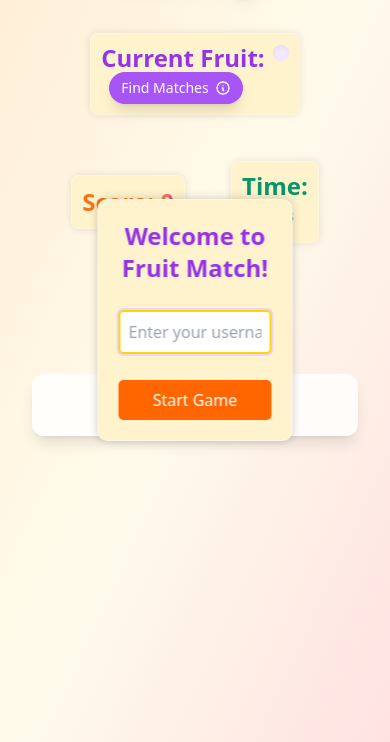
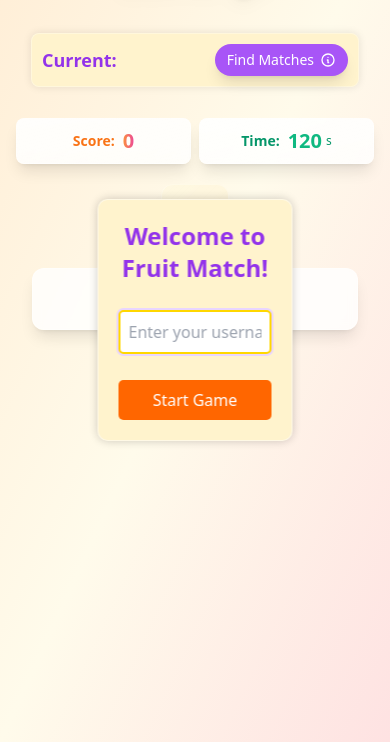
Before and after one commit to Burakgokmen19/fruit-match-game, a plain HTML site: page index.html in a window 390 px wide. Shown: the part 102-844 px from the top of the page. Drawn offline with nearby package versions, Linux system fonts and the light colour scheme.

Commit message:
mobile uyumlu hale getirlid

```diff
--- a/index.html
+++ b/index.html
@@ -209,21 +209,51 @@
         🍓 Fruit Match Game 🫐
     </h1>
 
+    <!-- Oyun Grid'i ve içeriği için container -->
+    <div class="max-w-[800px] mx-auto"> <!-- Maksimum genişlik eklendi -->
         <!-- Oyun bilgileri -->
-    <div class="flex flex-wrap justify-center items-center gap-4 lg:gap-6 mb-8">
+        <div class="flex flex-wrap justify-center items-stretch gap-4 lg:gap-6 mb-4">
+            <!-- Score ve Timer -->
+            <div class="hidden lg:flex gap-4 w-full justify-center">
+                <!-- Score -->
+                <div id="score" class="min-w-[200px] px-6 py-4
+                    bg-gradient-to-br from-white/90 to-white/80
+                    backdrop-blur-sm rounded-lg shadow-lg border border-white/30
+                    hover:shadow-white/20 hover:scale-105 transition-all duration-300">
+                    <div class="flex items-center justify-center gap-3">
+                        <span class="text-xl text-orange-500 font-semibold">Score:</span>
+                        <span class="text-4xl font-bold bg-gradient-to-r from-orange-400 to-pink-500 text-transparent bg-clip-text">0</span>
+                    </div>
+                </div>
+
+                <!-- Timer -->
+                <div id="timer" class="min-w-[200px] px-6 py-4
+                    bg-gradient-to-br from-white/90 to-white/80
+                    backdrop-blur-sm rounded-lg shadow-lg border border-white/30
+                    hover:shadow-white/20 hover:scale-105 transition-all duration-300">
+                    <div class="flex items-center justify-center gap-3">
+                        <span class="text-xl text-emerald-600 font-semibold">Time:</span>
+                        <div class="flex items-center">
+                            <span class="countdown-number text-4xl font-bold text-emerald-500">120</span>
+                            <span class="text-sm text-emerald-600 ml-1">s</span>
+                        </div>
+                    </div>
+                </div>
+            </div>
+
             <!-- Current Fruit -->
-        <div class="relative group">
-            <div id="player-fruit" class="text-xl lg:text-2xl px-6 py-3
+            <div id="player-fruit" class="w-full lg:w-auto lg:min-w-[200px] px-4 py-2 lg:px-6 lg:py-4
                 bg-gradient-to-br from-white/90 to-white/80
                 backdrop-blur-sm rounded-lg shadow-lg border border-white/30
                 hover:shadow-white/20 hover:scale-105 transition-all duration-300
-                flex items-center gap-3">
-                <div class="flex items-center gap-2">
-                    <span class="text-purple-600 font-semibold">Current Fruit:</span>
-                    <span class="text-4xl animate-bounce-gentle bg-purple-100 p-2 rounded-lg shadow-inner"></span>
+                mb-2 lg:mb-0">
+                <div class="flex items-center justify-between gap-3">
+                    <div class="flex items-center gap-3">
+                        <span class="text-lg lg:text-xl text-purple-600 font-semibold">Current:</span>
+                        <span class="text-3xl lg:text-4xl"></span>
                     </div>
-                <button id="helpBtn" class="ml-2 bg-purple-500 hover:bg-purple-600 text-white text-sm px-3 py-1.5 rounded-full
-                    transition-all duration-300 flex items-center gap-1.5 shadow-lg hover:shadow-purple-300/50">
+                    <button id="helpBtn" class="bg-purple-500 hover:bg-purple-600 text-white px-3 py-1.5 rounded-full
+                        transition-all duration-300 flex items-center gap-1.5 text-sm shadow-lg hover:shadow-purple-300/50">
                         <span>Find Matches</span>
                         <svg xmlns="http://www.w3.org/2000/svg" class="h-4 w-4" fill="none" viewBox="0 0 24 24" stroke="currentColor">
                             <path stroke-linecap="round" stroke-linejoin="round" stroke-width="2" d="M13 16h-1v-4h-1m1-4h.01M21 12a9 9 0 11-18 0 9 9 0 0118 0z" />
@@ -232,29 +262,28 @@
                 </div>
             </div>
 
-        <!-- Score -->
-        <div class="relative">
-            <div id="score" class="text-xl lg:text-2xl px-6 py-3
+            <!-- Mobil Score ve Timer -->
+            <div class="flex lg:hidden gap-2 w-full justify-center">
+                <!-- Mobil Score -->
+                <div id="mobile-score" class="flex-1 px-3 py-2
                     bg-gradient-to-br from-white/90 to-white/80
-                backdrop-blur-sm rounded-lg shadow-lg border border-white/30
-                hover:shadow-white/20 hover:scale-105 transition-all duration-300
-                flex items-center gap-2">
-                <span class="text-orange-500 font-semibold">Score:</span>
-                <span class="text-2xl font-bold bg-gradient-to-r from-orange-400 to-pink-500 text-transparent bg-clip-text">0</span>
+                    backdrop-blur-sm rounded-lg shadow-lg border border-white/30">
+                    <div class="flex items-center justify-center gap-2">
+                        <span class="text-sm text-orange-500 font-semibold">Score:</span>
+                        <span class="text-xl font-bold bg-gradient-to-r from-orange-400 to-pink-500 text-transparent bg-clip-text">0</span>
                     </div>
                 </div>
 
-        <!-- Timer -->
-        <div class="relative">
-            <div id="timer" class="text-xl lg:text-2xl px-6 py-3
+                <!-- Mobil Timer -->
+                <div id="mobile-timer" class="flex-1 px-3 py-2
                     bg-gradient-to-br from-white/90 to-white/80
-                backdrop-blur-sm rounded-lg shadow-lg border border-white/30
-                hover:shadow-white/20 hover:scale-105 transition-all duration-300
-                flex items-center gap-2">
-                <span class="text-emerald-600 font-semibold">Time:</span>
+                    backdrop-blur-sm rounded-lg shadow-lg border border-white/30">
+                    <div class="flex items-center justify-center gap-2">
+                        <span class="text-sm text-emerald-600 font-semibold">Time:</span>
                         <div class="flex items-center">
-                    <span class="countdown-number text-2xl font-bold text-emerald-500">120</span>
-                    <span class="text-sm text-emerald-600 ml-1">s</span>
+                            <span class="countdown-number text-xl font-bold text-emerald-500">120</span>
+                            <span class="text-xs text-emerald-600 ml-1">s</span>
+                        </div>
                     </div>
                 </div>
             </div>
@@ -264,6 +293,7 @@
         <div id="game-grid" class="grid grid-cols-8 grid-rows-8 gap-1.5 mx-auto w-fit
             bg-gradient-to-br from-white/40 to-white/30
             backdrop-blur-md p-3 rounded-xl shadow-xl border border-white/30 mb-4">
+        </div>
     </div>
 
     <!-- Sadece Desktop Leaderboard -->
```
Lines whose indentation alone changed are shown as unchanged.
